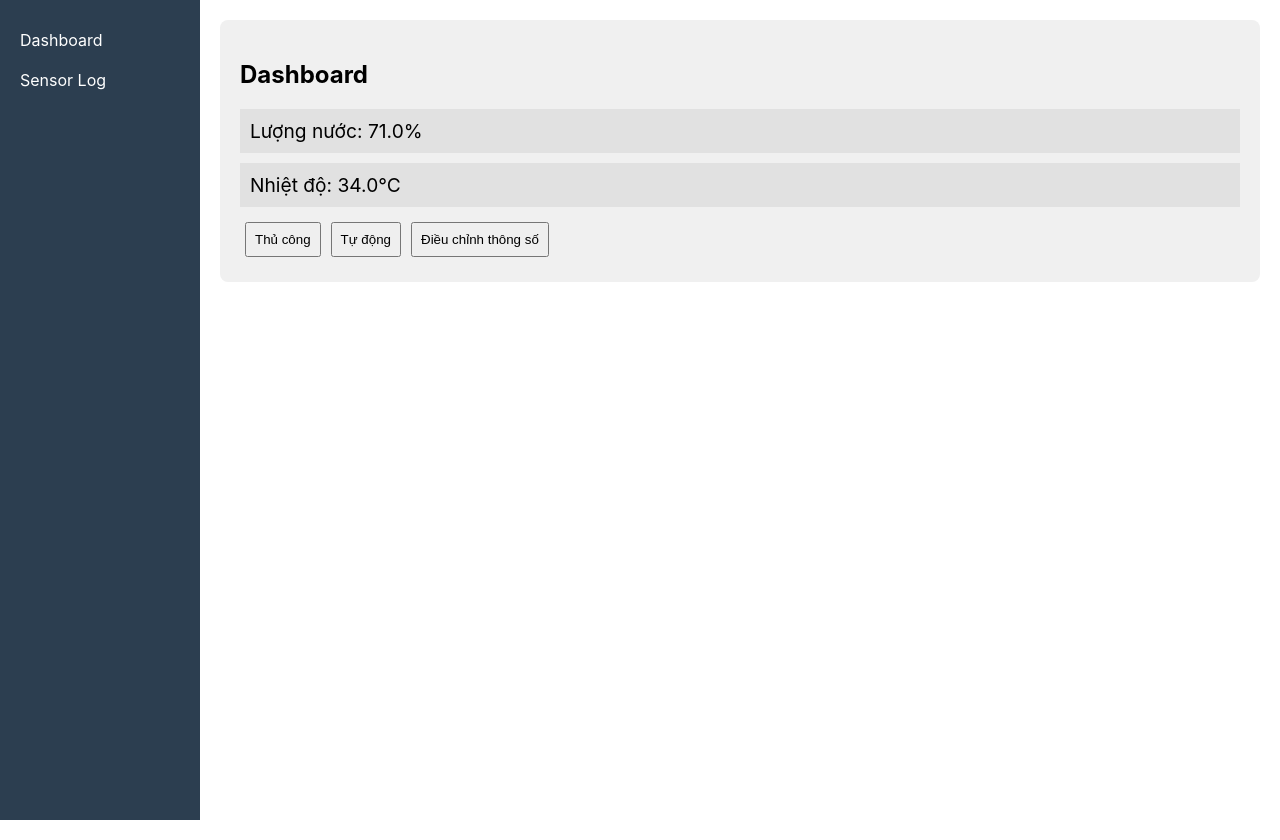
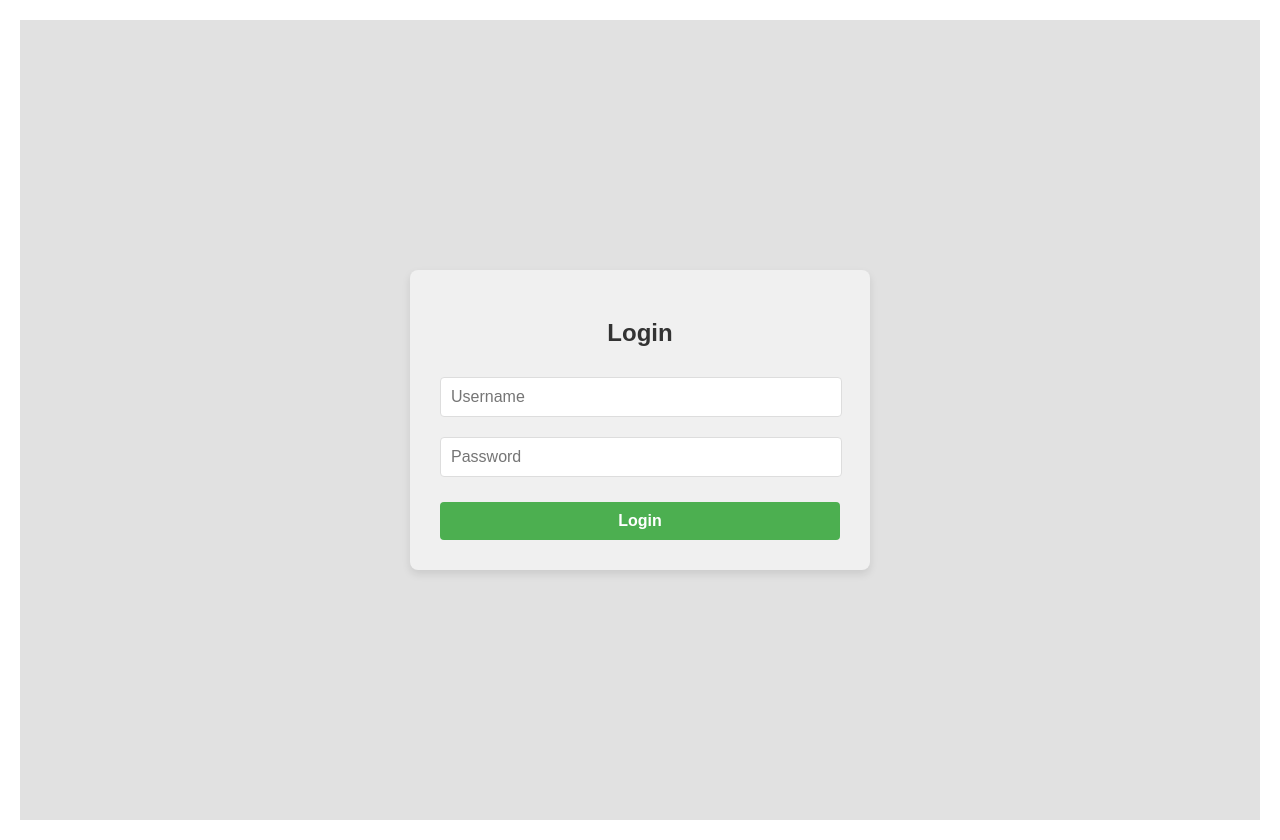
Before and after one commit to NamLe179/iot-web, a React (Create React App) app: page / in a window 1280 px wide. Built offline with nearby package versions, Linux system fonts and the light colour scheme.

Commit message:
Update Login

```diff
--- a/src/App.css
+++ b/src/App.css
@@ -8,6 +8,9 @@
   color: white;
   height: 100vh;
   padding-top: 20px;
+  display: flex;
+  flex-direction: column;
+  justify-content: space-between;
 }
 
 .sidebar nav a {
@@ -15,7 +18,31 @@
   padding: 10px 20px;
   color: white;
   text-decoration: none;
+  transition: background-color 0.3s ease;
 }
+
+.sidebar nav a:hover {
+  background-color: #34495e;
+}
+
+.logout-button {
+  display: block;
+  width: 100%;
+
+  padding: 10px 20px;
+  text-align: left;
+  background: #2c3e50;
+  color: white;
+  border: none;
+  font-size: 1em;
+  cursor: pointer;
+  transition: background-color 0.3s ease;
+}
+
+.logout-button:hover {
+  background-color: #34495e;
+}
+
 
 main {
   flex: 1;
--- a/src/App.js
+++ b/src/App.js
@@ -1,24 +1,52 @@
-import React from 'react';
-import { BrowserRouter as Router, Routes, Route, Link } from 'react-router-dom';
+import React, { useState } from 'react';
+import { BrowserRouter as Router, Routes, Route, Link, Navigate } from 'react-router-dom';
 import Dashboard from './components/Dashboard';
 import SensorLog from './components/SensorLog';
+import Login from './components/Login';
 import './App.css';
 
 function App() {
+    const [isLoggedIn, setIsLoggedIn] = useState(false);
+
+    const handleLogin = (username, password) => {
+        // Giả lập tài khoản và mật khẩu cố định
+        if (username === 'admin' && password === 'password') {
+            setIsLoggedIn(true);
+        } else {
+            alert('Sai tên tài khoản hoặc mật khẩu!');
+        }
+    };
+
+    const handleLogout = () => {
+        setIsLoggedIn(false);
+    };
+
     return (
         <Router>
             <div className="App">
+                {isLoggedIn && (
                         <aside className="sidebar">
                             <nav>
                                 <Link to="/dashboard">Dashboard</Link>
                                 <Link to="/sensor-log">Sensor Log</Link>
+                                <button className="logout-button" onClick={handleLogout}>Logout</button>
                             </nav>
                         </aside>
+                    )}
                 <main>
                 <Routes>
-                      <Route path="/" element={<Dashboard />} />
-                        <Route path="/dashboard" element={<Dashboard />} />
-                        <Route path="/sensor-log" element={<SensorLog />} />
+                        <Route
+                            path="/"
+                            element={isLoggedIn ? <Navigate to="/dashboard" /> : <Login onLogin={handleLogin} />}
+                        />
+                        <Route
+                            path="/dashboard"
+                            element={isLoggedIn ? <Dashboard onLogout={handleLogout} /> : <Navigate to="/" />}
+                        />
+                        <Route
+                            path="/sensor-log"
+                            element={isLoggedIn ? <SensorLog /> : <Navigate to="/" />}
+                        />
                     </Routes>
                 </main>
             </div>
--- a/src/components/Dashboard.js
+++ b/src/components/Dashboard.js
@@ -1,7 +1,7 @@
 import React, { useState } from 'react';
 import './Dashboard.css';
 
-const Dashboard = () => {
+const Dashboard = ({ onLogout }) => {
     const [controlMode, setControlMode] = useState(null);
     const [isPumpOn, setIsPumpOn] = useState(false);
     const [showAutoPopup, setShowAutoPopup] = useState(false);
@@ -28,6 +28,7 @@ const Dashboard = () => {
     return (
         <div className="dashboard">
             <h2>Dashboard</h2>
+            {/* <button onClick={onLogout} className="logout-button">Logout</button> */}
             <div className="metrics">
                 <div className="metric">Lượng nước: 71.0%</div>
                 <div className="metric">Nhiệt độ: 34.0°C</div>
--- /dev/null
+++ b/src/components/Login.css
@@ -0,0 +1,84 @@
+/* Login.css */
+
+.login-container {
+    display: flex;
+    align-items: center;
+    justify-content: center;
+    height: 100vh;
+    background-color: #e1e1e1; /* Màu nền nhẹ giống các metric */
+}
+
+.login-box {
+    width: 400px;
+    padding: 30px;
+    background-color: #f0f0f0; /* Đồng bộ với Dashboard */
+    border-radius: 8px;
+    box-shadow: 0px 4px 8px rgba(0, 0, 0, 0.1);
+    text-align: center;
+    font-family: Arial, sans-serif;
+}
+
+.login-box h2 {
+    margin-bottom: 20px;
+    color: #333;
+    font-size: 1.5em;
+    font-weight: bold;
+}
+
+.login-box input[type="text"],
+.login-box input[type="password"] {
+    width: calc(100% - 20px);
+    padding: 10px;
+    margin: 10px 0;
+    border: 1px solid #ddd;
+    border-radius: 4px;
+    font-size: 1em;
+    transition: border-color 0.3s ease;
+}
+
+.login-box input[type="text"]:focus,
+.login-box input[type="password"]:focus {
+    border-color: #4CAF50; /* Màu xanh khớp với nút active */
+    outline: none;
+}
+
+.login-box button {
+    width: 100%;
+    padding: 10px;
+    margin-top: 15px;
+    background-color: #4CAF50;
+    color: #fff;
+    border: none;
+    border-radius: 4px;
+    font-size: 1em;
+    font-weight: 600;
+    cursor: pointer;
+    transition: background-color 0.3s ease, box-shadow 0.3s ease;
+}
+
+.login-box button:hover {
+    background-color: #45a049;
+    box-shadow: 0px 3px 6px rgba(0, 0, 0, 0.15);
+}
+
+.error-message {
+    color: #d9534f; /* Màu đỏ nhẹ cho thông báo lỗi */
+    font-size: 0.9em;
+    margin-top: 10px;
+}
+
+/* Responsive Design */
+@media (max-width: 600px) {
+    .login-box {
+        width: 90%;
+        padding: 20px;
+    }
+
+    .login-box h2 {
+        font-size: 1.3em;
+    }
+
+    .login-box button {
+        font-size: 0.95em;
+    }
+}
--- /dev/null
+++ b/src/components/Login.js
@@ -0,0 +1,92 @@
+// import React, { useState } from 'react';
+// import { useNavigate } from 'react-router-dom';
+
+// const Login = ({ onLogin }) => {
+//     const [username, setUsername] = useState('');
+//     const [password, setPassword] = useState('');
+//     const [error, setError] = useState('');
+//     const navigate = useNavigate();
+
+//     const handleSubmit = (e) => {
+//         e.preventDefault();
+//         if (onLogin(username, password)) {
+//             navigate('/dashboard');
+//         } else {
+//             setError('Invalid username or password');
+//         }
+//     };
+
+//     return (
+//         <div className="login">
+//             <h2>Login</h2>
+//             <form onSubmit={handleSubmit}>
+//                 <div>
+//                     <input
+//                         type="text"
+//                         placeholder="Username"
+//                         value={username}
+//                         onChange={(e) => setUsername(e.target.value)}
+//                     />
+//                 </div>
+//                 <div>
+//                     <input
+//                         type="password"
+//                         placeholder="Password"
+//                         value={password}
+//                         onChange={(e) => setPassword(e.target.value)}
+//                     />
+//                 </div>
+//                 {error && <p style={{ color: 'red' }}>{error}</p>}
+//                 <button type="submit">Login</button>
+//             </form>
+//         </div>
+//     );
+// };
+
+// export default Login;
+
+import React, { useState } from 'react';
+import { useNavigate } from 'react-router-dom';
+import './Login.css';
+
+const Login = ({ onLogin }) => {
+    const [username, setUsername] = useState('');
+    const [password, setPassword] = useState('');
+    const [error, setError] = useState('');
+    const navigate = useNavigate();
+
+    const handleSubmit = (e) => {
+        e.preventDefault();
+        if (onLogin(username, password)) {
+            navigate('/dashboard');
+        } else {
+            setError('Invalid username or password');
+        }
+    };
+
+    return (
+        <div className="login-container">
+            <div className="login-box">
+                <h2>Login</h2>
+                <form onSubmit={handleSubmit}>
+                    <input
+                        type="text"
+                        placeholder="Username"
+                        value={username}
+                        onChange={(e) => setUsername(e.target.value)}
+                    />
+                    <input
+                        type="password"
+                        placeholder="Password"
+                        value={password}
+                        onChange={(e) => setPassword(e.target.value)}
+                    />
+                    {error && <p className="error-message">{error}</p>}
+                    <button type="submit">Login</button>
+                </form>
+            </div>
+        </div>
+    );
+};
+
+export default Login;
```
Lines whose indentation alone changed are shown as unchanged.
